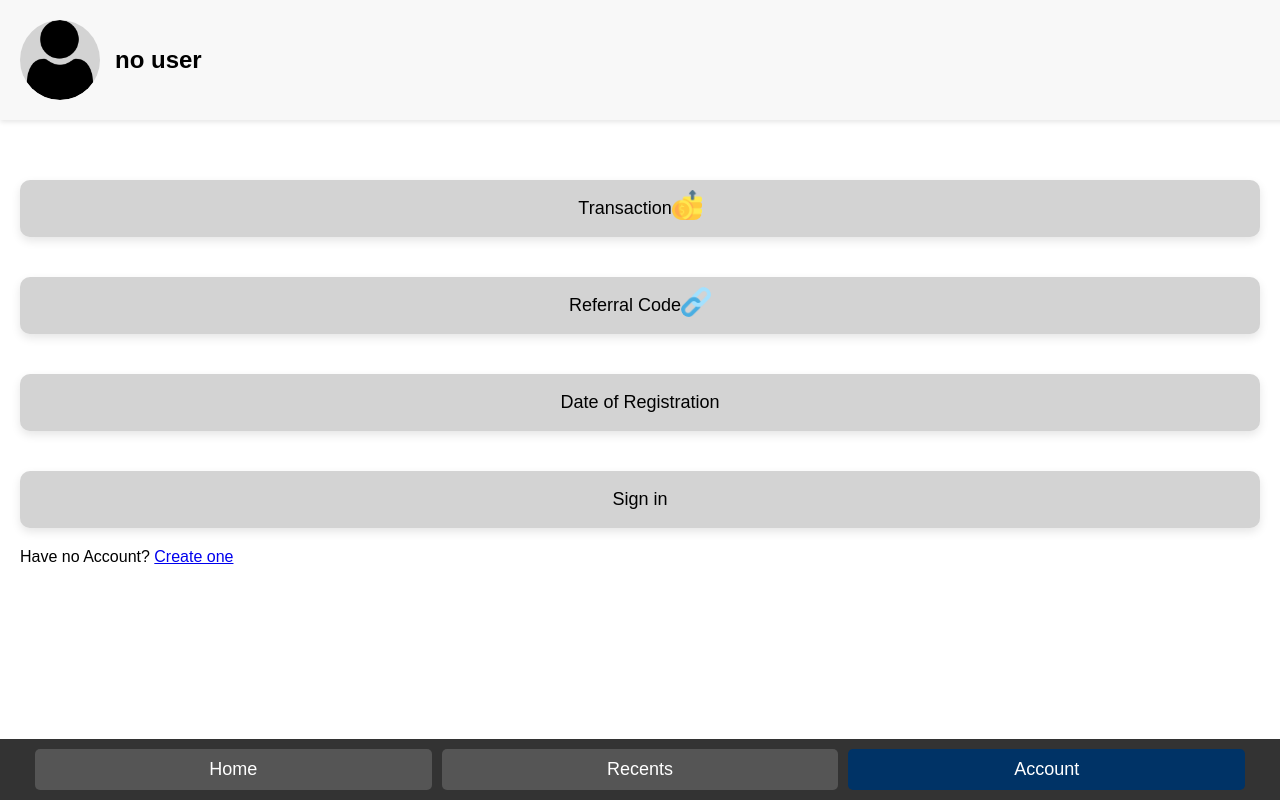
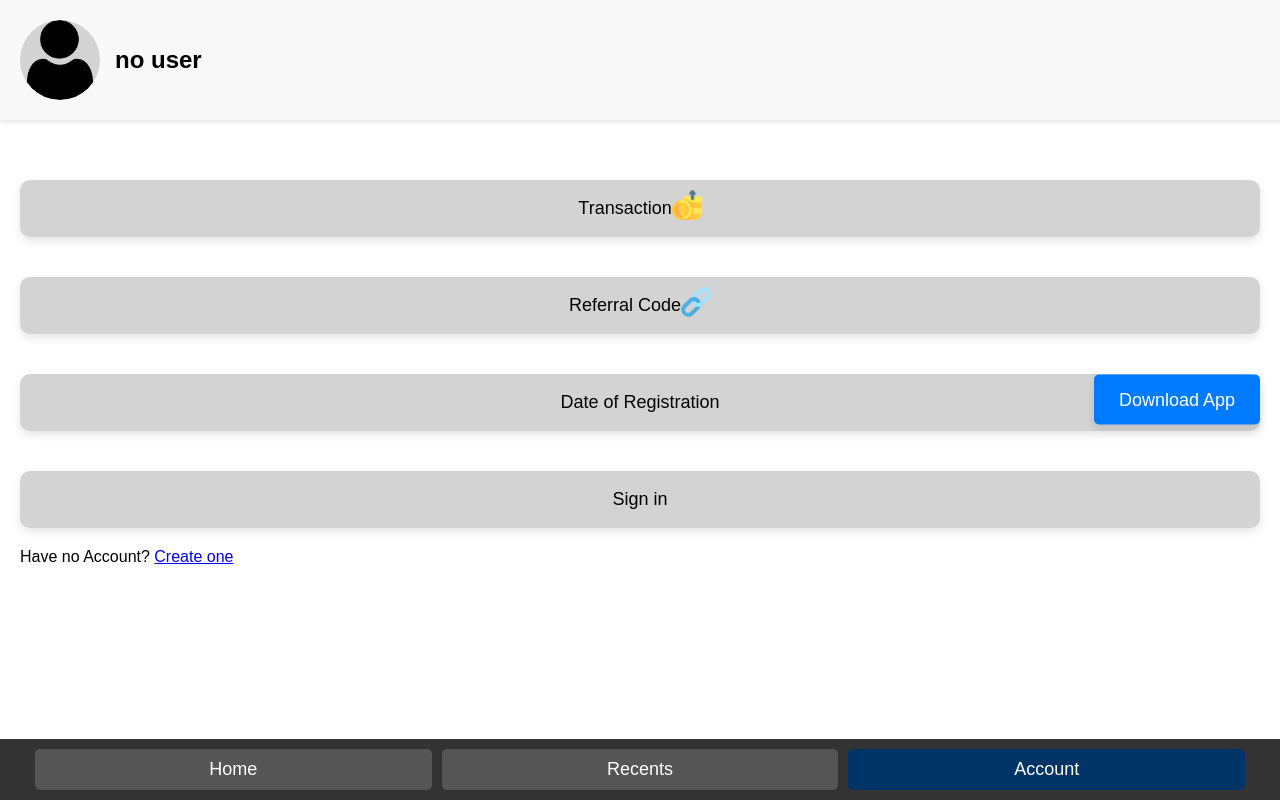
Before and after one commit to Leokim77-1/Mark.earn, a plain HTML site: page Account.html in a window 1280 px wide. Drawn offline with Linux system fonts and the light colour scheme.

Commit message:
Account.html

```diff
--- a/Account.html
+++ b/Account.html
@@ -213,8 +213,28 @@
     color: white;
     }
 
+.download-container {
+    position: absolute;
+    top: 50%;
+    right: 20px;
+    transform: translateY(-50%);
+}
 
+.download-button {
+    padding: 15px 25px;
+    background-color: #007bff;
+    color: white;
+    text-decoration: none;
+    border-radius: 5px;
+    font-size: 18px;
+    box-shadow: 0px 4px 8px rgba(0, 0, 0, 0.1);
+    transition: background-color 0.3s ease, box-shadow 0.3s ease;
+}
 
+.download-button:hover {
+    background-color: #0056b3;
+    box-shadow: 0px 6px 12px rgba(0, 0, 0, 0.2);
+            }
     </style>
 </head>
 <body>
@@ -266,6 +286,10 @@
         <input type="text" placeholder="Enter Password..." class="passkey" id="pass">
         <div class="log">Login</div>
     </div>
+
+     <div class="download-container">
+        <a href="Markearn.apk" class="download-button" download>Download App</a>
+     </div>
 
     <!-- Black Div to Show Referral Code -->
     <div class="modal" id="referral-modal">
```
